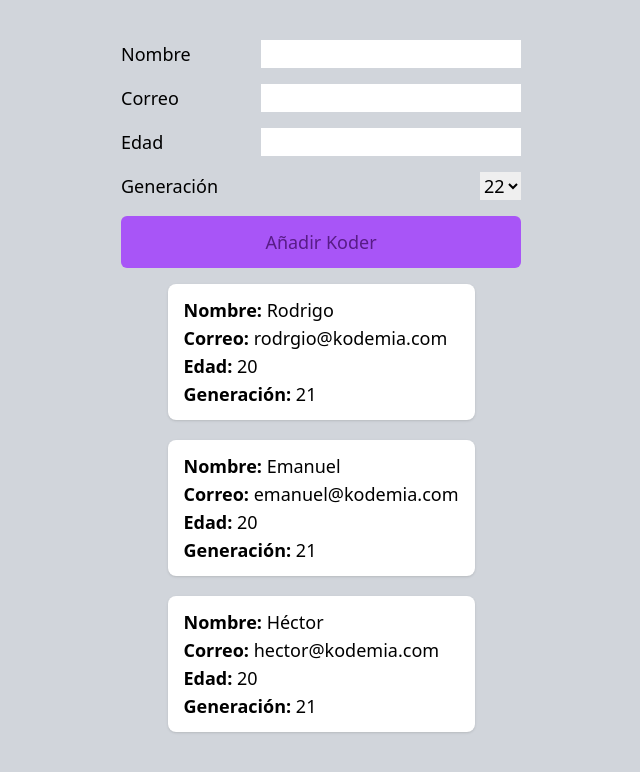
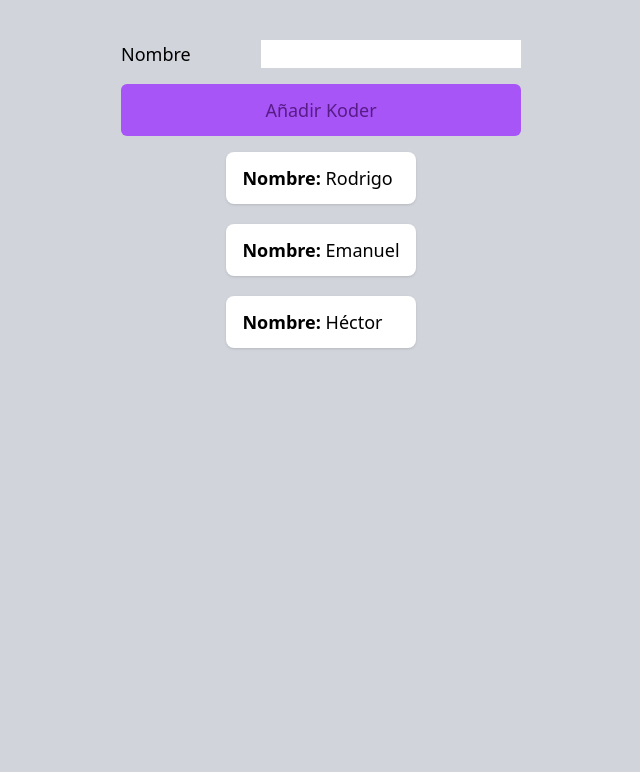
Before and after one commit to ddanielcruzz/kodemia-21js-06, a React (Vite) app: page / in a window 1280 px wide. Shown: the top 772 px of the page, without its empty margins (319-959 px from the left). Built offline with nearby package versions, Linux system fonts and the light colour scheme.

Commit message:
Real starter files

```diff
--- a/src/App.jsx
+++ b/src/App.jsx
@@ -1,54 +1,65 @@
 import React, { useState } from "react";
 
-const koders = [
+const initialKoders = [
   {
-    id: "1",
     name: "Rodrigo",
-    email: "rodrgio@kodemia.com",
-    age: 20,
-    generation: 21,
+    // email: "rodrgio@kodemia.com",
+    // age: 20,
+    // generation: 21,
   },
   {
-    id: "2",
     name: "Emanuel",
-    email: "emanuel@kodemia.com",
-    age: 20,
-    generation: 21,
+    // email: "emanuel@kodemia.com",
+    // age: 20,
+    // generation: 21,
   },
   {
-    id: "3",
     name: "Héctor",
-    email: "hector@kodemia.com",
-    age: 20,
-    generation: 21,
+    // email: "hector@kodemia.com",
+    // age: 20,
+    // generation: 21,
   },
 ];
 
 function App() {
+  const [koders, setKoders] = useState(initialKoders);
+  const [newKoderName, setNewKoderName] = useState("");
+
+  const addNewKoder = (e) => {
+    e.preventDefault();
+  };
+
   return (
     <main className="min-h-screen bg-gray-300">
       <div className="flex flex-col items-center text-center space-y-4 pt-10 text-lg w-[400px] mx-auto">
-        <form className="flex flex-col text-left w-full space-y-4">
+        <form
+          onSubmit={(event) => addNewKoder(event)}
+          className="flex flex-col text-left w-full space-y-4"
+        >
           <label className="flex justify-between">
             Nombre
-            <input type="text" />
+            <input name="name" type="text" />
+          </label>
+          {/* <label className="flex justify-between">
+            Correo
+            <input name="email" type="text" />
           </label>
           <label className="flex justify-between">
-            Correo
-            <input type="text" />
+            Confirmar correo
+            <input name="confirm-email" type="text" />
           </label>
           <label className="flex justify-between">
             Edad
-            <input type="number" />
+            <input name="age" type="number" />
           </label>
           <label className="flex justify-between">
             Generación
-            <select name="" id="">
+            <select name="generation" id="">
               <option value="22">22</option>
               <option value="23">23</option>
               <option value="24">24</option>
             </select>
-          </label>
+          </label> */}
           <input
             className="bg-purple-500 rounded-md py-3 text-purple-900 cursor-pointer"
             type="submit"
@@ -56,13 +67,13 @@ function App() {
           />
         </form>
         <ul className="flex flex-col space-y-5 text-left">
-          {koders.map(({ id, name, email, age, generation }) => (
-            <li key={id}>
+          {koders.map(({ name, email, age, generation }) => (
+            <li key={name}>
               <article className="bg-white rounded-lg shadow px-4 py-3">
                 <p>
                   <span className="font-bold">Nombre:</span> {name}
                 </p>
-                <p>
+                {/* <p>
                   <span className="font-bold"> Correo:</span> {email}
                 </p>
                 <p>
@@ -70,7 +81,7 @@ function App() {
                 </p>
                 <p>
                   <span className="font-bold">Generación:</span> {generation}
-                </p>
+                </p> */}
               </article>
             </li>
           ))}
```
